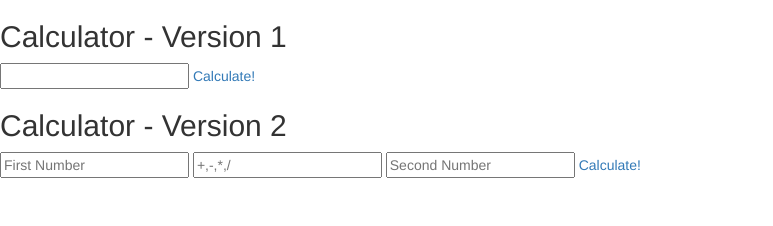
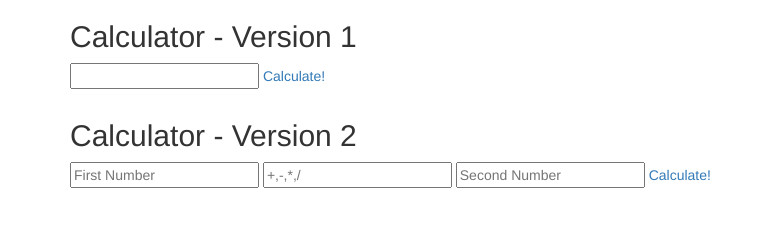
Before and after one commit to hack-front/JSforBeginner-exercises, a plain HTML site: page index.html in a window 1280 px wide. Shown: the whole page, without its empty margins (0-773 px from the left). Drawn offline with nearby package versions, Linux system fonts and the light colour scheme.

Commit message:
added container

```diff
--- a/index.html
+++ b/index.html
@@ -8,15 +8,16 @@
 </head>
 
 <body>
-    <div id="calculator1">
+    <div id="calculator1" class="container">
         <h2>Calculator - Version 1</h2>
+        <div></div>
         <form>
             <input type="text" id="input">
             <a href="#" onClick="calculate1()">Calculate!</a>
         </form>
         <p id="answer1"></p>
     </div>
-    <div id="calculator2">
+    <div id="calculator2" class="container">
         <h2>Calculator - Version 2</h2>
         <form>
             <input type="text" id="number1" placeholder="First Number">
```
